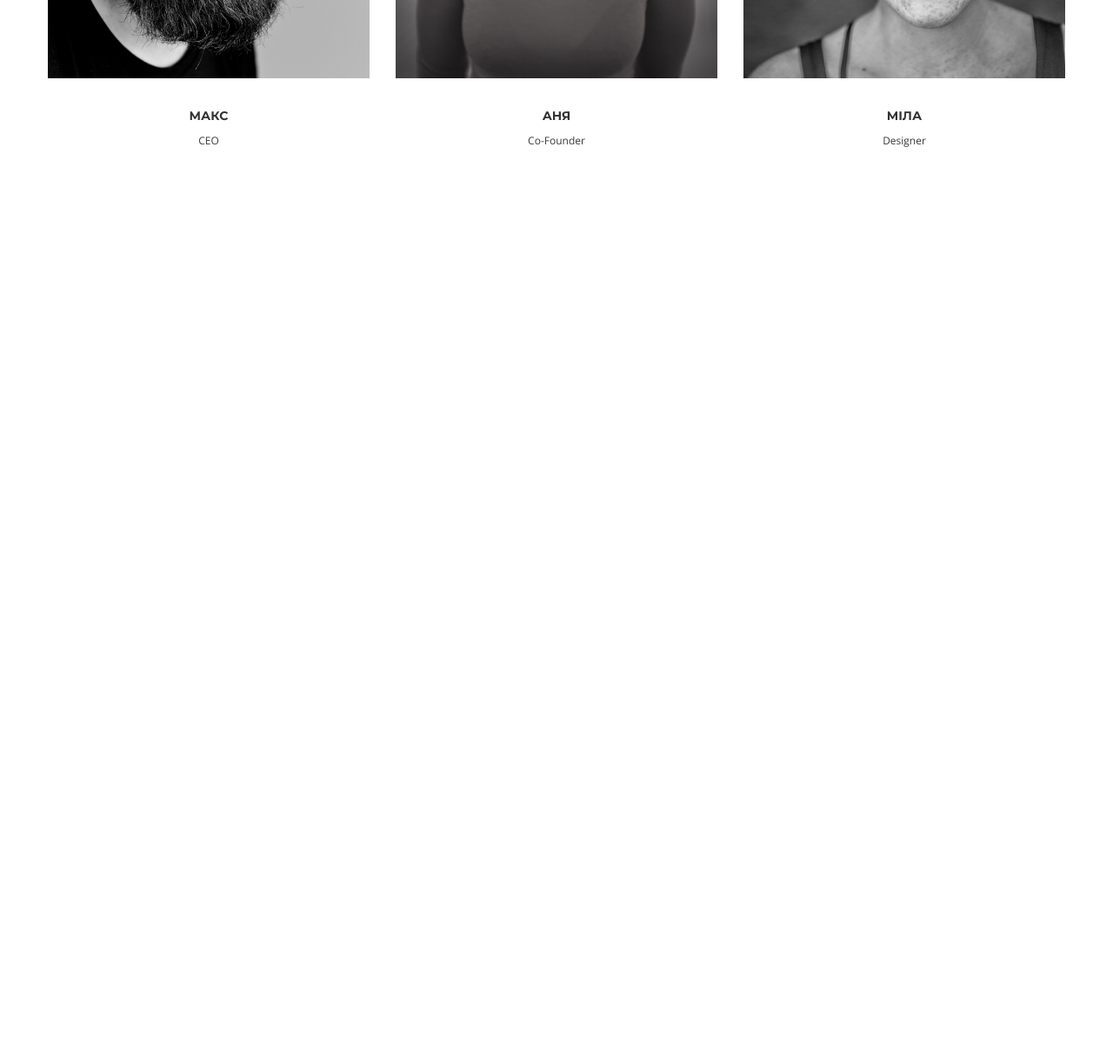
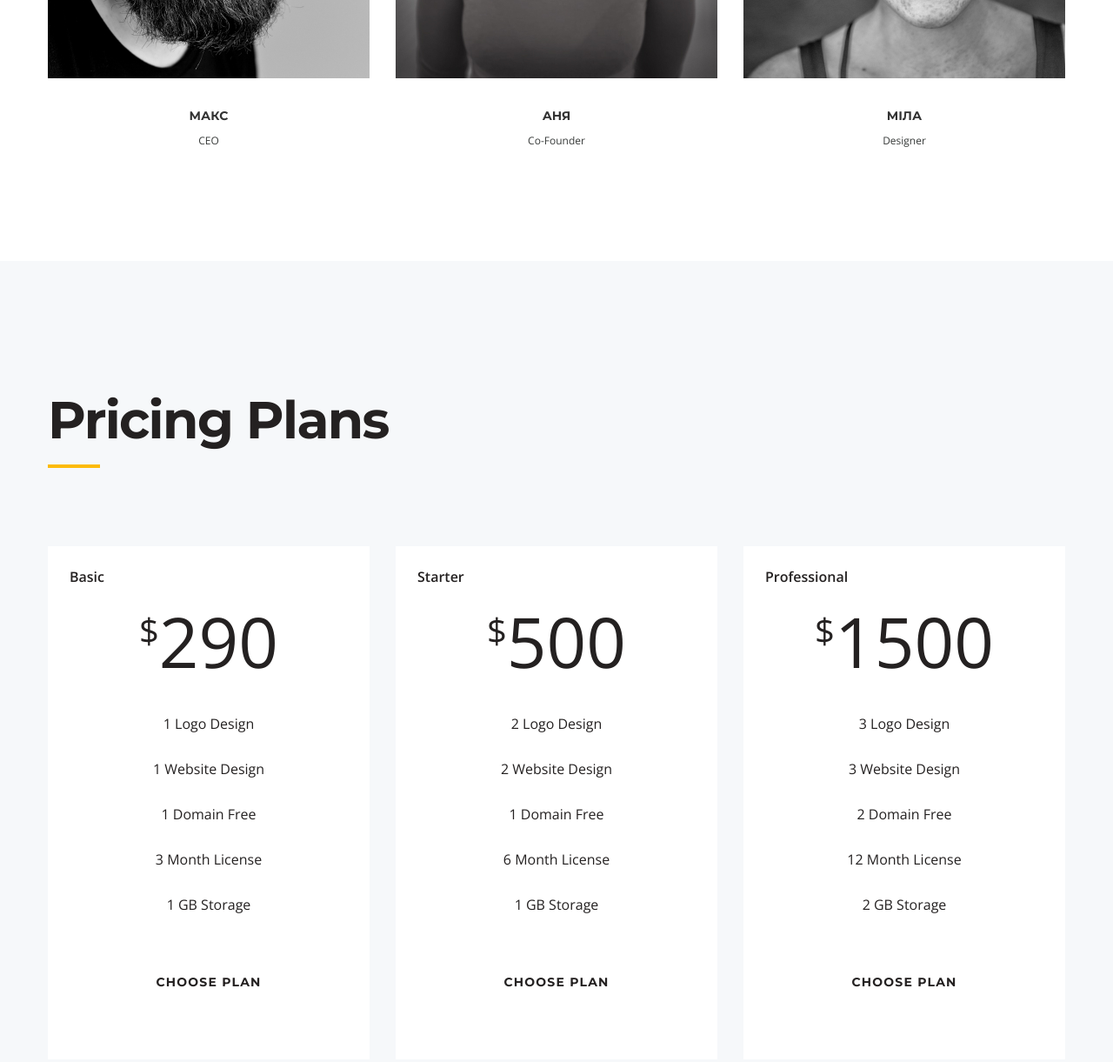
Before and after one commit to martsynyukk/marketing, a plain HTML site: page index.html in a window 1280 px wide. Shown: the part 6988-8209 px from the top of the page at 87% size. Before the commit the page ends 7288 px from the top, so only its background shows below. Drawn offline with nearby package versions, Linux system fonts and the light colour scheme; some packages are replaced by stand-ins of ours; a script that the page names is missing.

Commit message:
Pricing Plans

```diff
--- a/css/style.css
+++ b/css/style.css
@@ -566,3 +566,65 @@ body {
   font-size: 12px;
   line-height: 16px;
 }
+
+.pricing {
+  background-color: #F6F8FA;
+  padding: 145px 0 160px;
+}
+
+.pricing__title {
+  margin-bottom: 90px;
+}
+
+.pricing__items {
+  display: flex;
+  justify-content: space-between;
+}
+
+ul.pricing__item {
+  background-color: #FFFFFF;
+  text-align: center;
+  padding: 24px 25px 50px;
+  width: 370px;
+}
+
+.pricing__item li {
+  font-family: 'Open Sans', sans-serif;
+  font-weight: 300;
+  font-size: 16px;
+  line-height: 22px;
+  color: #242121;
+  margin-bottom: 30px;
+}
+
+.pricing__item .pricing__item-name {
+  text-align-last: left;
+  margin-bottom: 8px;
+  font-weight: 700;
+  font-size: 16px;
+  line-height: 22px;
+  color: #242121;
+}
+
+.pricing__item .pricing__item-num {
+  font-weight: 300;
+  font-size: 80px;
+  line-height: 109px;
+  color: #242121;
+}
+
+.pricing__item sup {
+  font-size: 40px;
+  line-height: 54px;
+}
+
+.pricing__item-link {
+  font-family: 'Montserrat', sans-serif;
+  font-weight: 700;
+  font-size: 14px;
+  line-height: 17px;
+  margin-top: 70px;
+  letter-spacing: 1.2px;
+  color: #242121;
+  display: block;
+}
--- a/index.html
+++ b/index.html
@@ -12,12 +12,11 @@
     href="https://fonts.googleapis.com/css2?family=Merriweather:ital,wght@1,300&family=Montserrat:wght@300;500;700&family=Open+Sans:wght@300;400;600&family=Raleway:wght@700&display=swap"
     rel="stylesheet">
   <link rel="stylesheet" href="https://cdn.jsdelivr.net/npm/@fancyapps/ui@5.0/dist/fancybox/fancybox.css" />
-<link rel="stylesheet" href="css/slick.css">
+  <link rel="stylesheet" href="css/slick.css">
   <link rel="stylesheet" href="css/style.css">
 </head>
 
 <body>
-
   <header class="header">
     <div class="header__top">
       <div class="container">
@@ -119,7 +118,6 @@
           </p>
           <p>Реалізуємо прийняту стратегію, відстежуючи проміжні результати та коригуючи майбутні дії з урахуванням
             змін. Головною метою в цьому процесі для нас є кінцевий результат, а не дотримання планів.
-
           </p>
         </div>
       </div>
@@ -133,7 +131,6 @@
             стендів
           </p>
         </div>
-
         <div class="expertise__item expertise__item--dev">
           <h4 class="expertise__item-title">
             WEB DEVELOPMENT
@@ -142,7 +139,6 @@
             Розробляємо веб-сайти від концепції до реалізації. Дизайн, верстка, програмування та запуск сайту в мережу
           </p>
         </div>
-
         <div class="expertise__item expertise__item--marketing">
           <h4 class="expertise__item-title">
             MARKETING
@@ -250,7 +246,6 @@
         </a>
       </div>
     </div>
-
     <a class="portfolio__add" href="#">VIEW MORE PROJECTS</a>
     <blockquote class="blockquote">
       «Неважливо, яку історію ви розповідаєте, головне – зробіть свого покупця героєм»
@@ -291,51 +286,57 @@
             <h3 class="slider-blog__item-title">АНІМОВАНИЙ ЛОГОТИП –
               ТРЕНД ЧИ НЕОБХІДНІСТЬ?</h3>
           </a>
-          <p class="slider-blog__item-text">Що являє собою анімований логотип і в чому його переваги? І чому зараз це модно? Давайте обговоримо.</p>
+          <p class="slider-blog__item-text">Що являє собою анімований логотип і в чому його переваги? І чому зараз це
+            модно? Давайте обговоримо.</p>
         </div>
         <div class="slider-blog__item">
           <a class="slider-blog__item-link" href="#">
             <h3 class="slider-blog__item-title">АНІМОВАНИЙ ЛОГОТИП –
               ТРЕНД ЧИ НЕОБХІДНІСТЬ?</h3>
           </a>
-          <p class="slider-blog__item-text">Що являє собою анімований логотип і в чому його переваги? І чому зараз це модно? Давайте обговоримо.</p>
+          <p class="slider-blog__item-text">Що являє собою анімований логотип і в чому його переваги? І чому зараз це
+            модно? Давайте обговоримо.</p>
         </div>
         <div class="slider-blog__item">
           <a class="slider-blog__item-link" href="#">
             <h3 class="slider-blog__item-title">АНІМОВАНИЙ ЛОГОТИП –
               ТРЕНД ЧИ НЕОБХІДНІСТЬ?</h3>
           </a>
-          <p class="slider-blog__item-text">Що являє собою анімований логотип і в чому його переваги? І чому зараз це модно? Давайте обговоримо.</p>
+          <p class="slider-blog__item-text">Що являє собою анімований логотип і в чому його переваги? І чому зараз це
+            модно? Давайте обговоримо.</p>
         </div>
         <div class="slider-blog__item">
           <a class="slider-blog__item-link" href="#">
             <h3 class="slider-blog__item-title">АНІМОВАНИЙ ЛОГОТИП –
               ТРЕНД ЧИ НЕОБХІДНІСТЬ?</h3>
           </a>
-          <p class="slider-blog__item-text">Що являє собою анімований логотип і в чому його переваги? І чому зараз це модно? Давайте обговоримо.</p>
+          <p class="slider-blog__item-text">Що являє собою анімований логотип і в чому його переваги? І чому зараз це
+            модно? Давайте обговоримо.</p>
         </div>
         <div class="slider-blog__item">
           <a class="slider-blog__item-link" href="#">
             <h3 class="slider-blog__item-title">АНІМОВАНИЙ ЛОГОТИП –
               ТРЕНД ЧИ НЕОБХІДНІСТЬ?</h3>
           </a>
-          <p class="slider-blog__item-text">Що являє собою анімований логотип і в чому його переваги? І чому зараз це модно? Давайте обговоримо.</p>
+          <p class="slider-blog__item-text">Що являє собою анімований логотип і в чому його переваги? І чому зараз це
+            модно? Давайте обговоримо.</p>
         </div>
         <div class="slider-blog__item">
           <a class="slider-blog__item-link" href="#">
             <h3 class="slider-blog__item-title">АНІМОВАНИЙ ЛОГОТИП –
               ТРЕНД ЧИ НЕОБХІДНІСТЬ?</h3>
           </a>
-          <p class="slider-blog__item-text">Що являє собою анімований логотип і в чому його переваги? І чому зараз це модно? Давайте обговоримо.</p>
+          <p class="slider-blog__item-text">Що являє собою анімований логотип і в чому його переваги? І чому зараз це
+            модно? Давайте обговоримо.</p>
         </div>
         <div class="slider-blog__item">
           <a class="slider-blog__item-link" href="#">
             <h3 class="slider-blog__item-title">АНІМОВАНИЙ ЛОГОТИП –
               ТРЕНД ЧИ НЕОБХІДНІСТЬ?</h3>
           </a>
-          <p class="slider-blog__item-text">Що являє собою анімований логотип і в чому його переваги? І чому зараз це модно? Давайте обговоримо.</p>
+          <p class="slider-blog__item-text">Що являє собою анімований логотип і в чому його переваги? І чому зараз це
+            модно? Давайте обговоримо.</p>
         </div>
-
       </div>
     </div>
   </section>
@@ -361,6 +362,50 @@
       </div>
     </div>
   </section>
+  <section class="pricing">
+    <div class="container">
+      <h2 class="title pricing__title">Pricing Plans</h2>
+      <div class="pricing__items">
+        <ul class="pricing__item">
+          <li class="pricing__item-name">Basic</li>
+          <li class="pricing__item-num"><sup>$</sup>290</li>
+          <li>1 Logo Design</li>
+          <li>1 Website Design</li>
+          <li>1 Domain Free</li>
+          <li>3 Month License</li>
+          <li>1 GB Storage</li>
+          <li>
+            <a class="pricing__item-link" href="#">CHOOSE PLAN</a>
+          </li>
+        </ul>
+        <ul class="pricing__item">
+          <li class="pricing__item-name">Starter</li>
+          <li class="pricing__item-num"><sup>$</sup>500</li>
+          <li>2 Logo Design</li>
+          <li>2 Website Design</li>
+          <li>1 Domain Free</li>
+          <li>6 Month License</li>
+          <li>1 GB Storage</li>
+          <li>
+            <a class="pricing__item-link" href="#">CHOOSE PLAN</a>
+          </li>
+        </ul>
+        <ul class="pricing__item">
+          <li class="pricing__item-name">Professional</li>
+          <li class="pricing__item-num"><sup>$</sup>1500</li>
+          <li>3 Logo Design</li>
+          <li>3 Website Design</li>
+          <li>2 Domain Free</li>
+          <li>12 Month License</li>
+          <li>2 GB Storage</li>
+          <li>
+            <a class="pricing__item-link" href="#">CHOOSE PLAN</a>
+          </li>
+        </ul>
+      </div>
+    </div>
+    </div>
+  </section>
 
 
 
```
